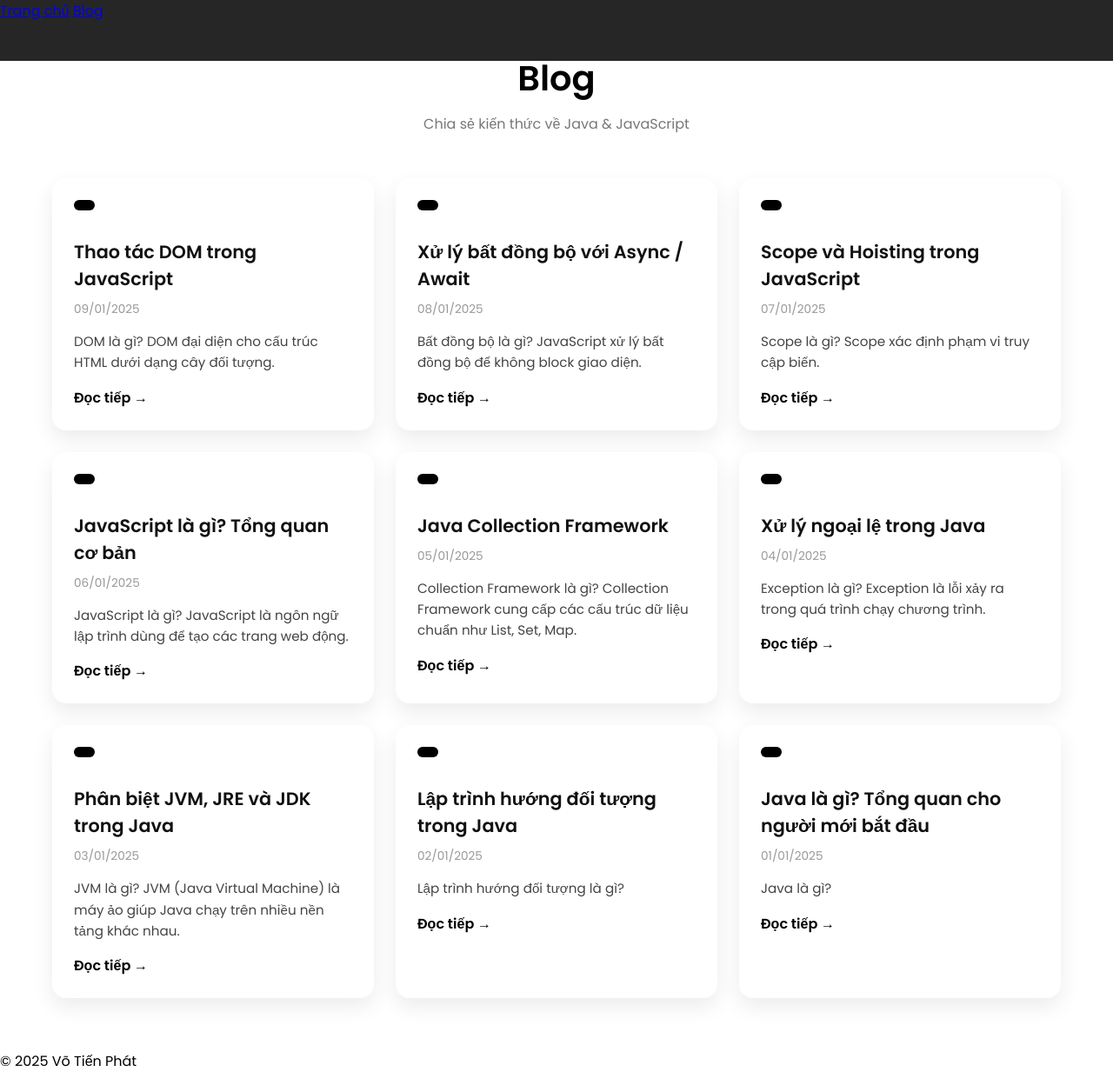
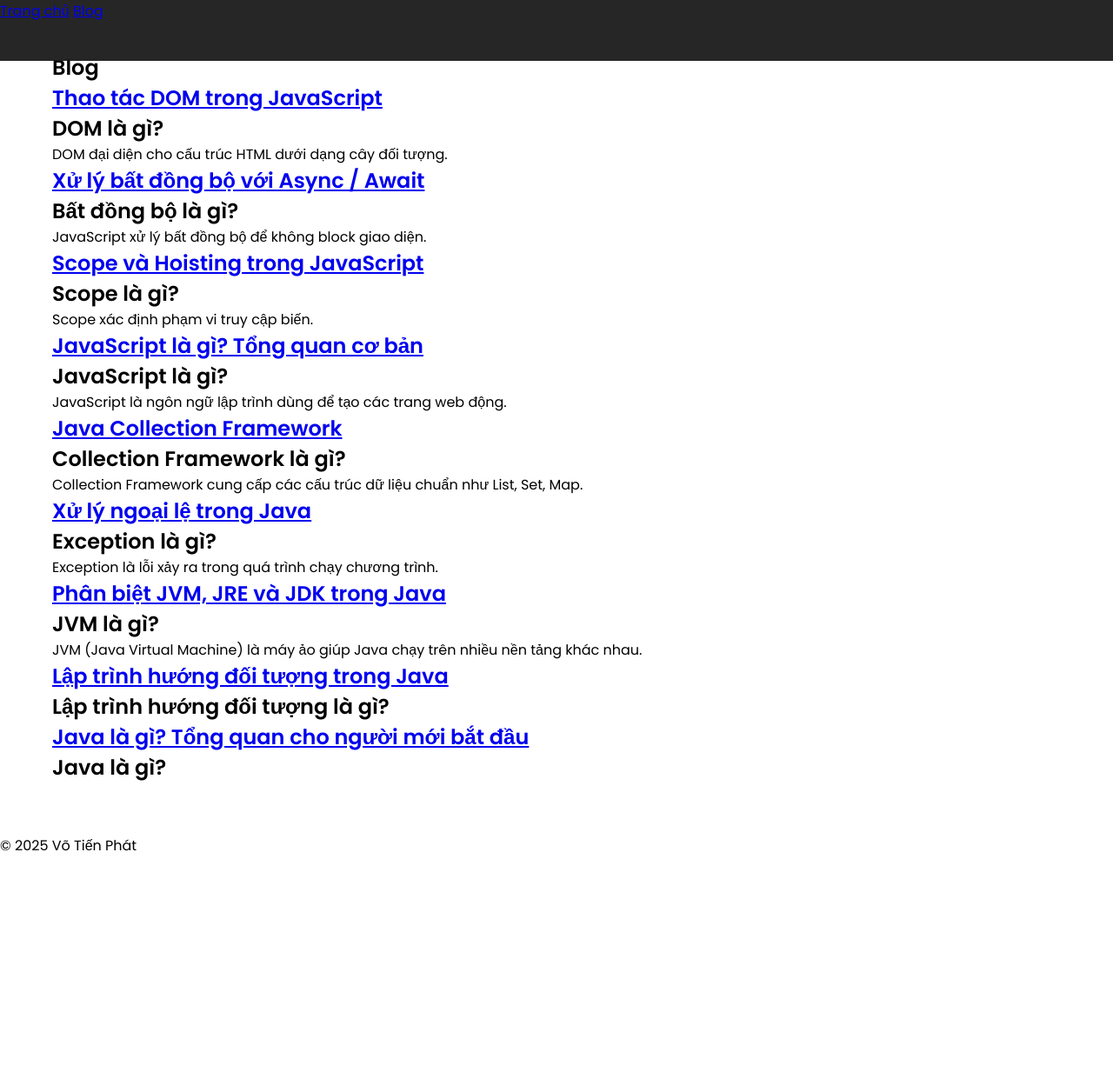
Before and after one commit to Tien-Phatt/Portfolio, a Jekyll site: the page built from blog/index.html, in a window 1280 px wide and 1233 px high. Shown: the whole window at 87% size. Built offline with Jekyll 4.4.1, drawn with Linux system fonts in a browser that asks for light colours.

Commit message:
FIX BLOG

```diff
--- a/blog.html
+++ /dev/null
@@ -1,43 +0,0 @@
----
-layout: default
-title: Blog
----
-
-<section class="blog-container">
-  <h1 class="blog-title">Blog</h1>
-  <p class="blog-subtitle">
-    Chia sẻ kiến thức về Java & JavaScript
-  </p>
-
-  <div class="blog-grid">
-    {% for post in site.posts %}
-    <div class="blog-card">
-      <div class="blog-card-content">
-
-        <span class="blog-category">
-          {{ post.category }}
-        </span>
-
-        <h2 class="blog-post-title">
-          <a href="{{ post.url }}">
-            {{ post.title }}
-          </a>
-        </h2>
-
-        <p class="blog-date">
-          {{ post.date | date: "%d/%m/%Y" }}
-        </p>
-
-        <p class="blog-excerpt">
-          {{ post.excerpt | strip_html | truncate: 120 }}
-        </p>
-
-        <a class="read-more" href="{{ post.url }}">
-          Đọc tiếp →
-        </a>
-
-      </div>
-    </div>
-    {% endfor %}
-  </div>
-</section>
--- /dev/null
+++ b/blog/index.html
@@ -0,0 +1,17 @@
+---
+layout: default
+title: Blog
+---
+
+<section class="blog-container">
+  <h1>Blog</h1>
+
+  {% for post in site.posts %}
+    <h2>
+      <a href="{{ post.url | relative_url }}">
+        {{ post.title }}
+      </a>
+    </h2>
+    <p>{{ post.excerpt }}</p>
+  {% endfor %}
+</section>
--- a/index.html
+++ b/index.html
@@ -32,7 +32,7 @@
                 <a href="#about">Về Tôi</a>
             </div>
             <div class="link" data-aos="fade-up" data-aos-delay="500">
-                <a href="/Portfolio/blog.html">Blogs</a>
+                <a href="{{ '/blog/' | relative_url }}">Blogs</a>
             </div>
             <div class="link contact-btn" data-aos="fade-up" data-aos-delay="600">
                 <a href="#">Liên Hệ Tôi</a>
@@ -46,7 +46,7 @@
         <div class="links">
             <a href="#home">Trang Chủ</a>
             <a href="#about">Về Tôi</a>
-            <a href="/Portfolio/blog.html">Blogs</a>
+            <a href="{{ '/blog/' | relative_url }}">Blogs</a>
             <a href="#">Liên Hệ</a>
             <i class="fa-solid fa-xmark cancel" onclick="cancel()"></i>
         </div>
```
